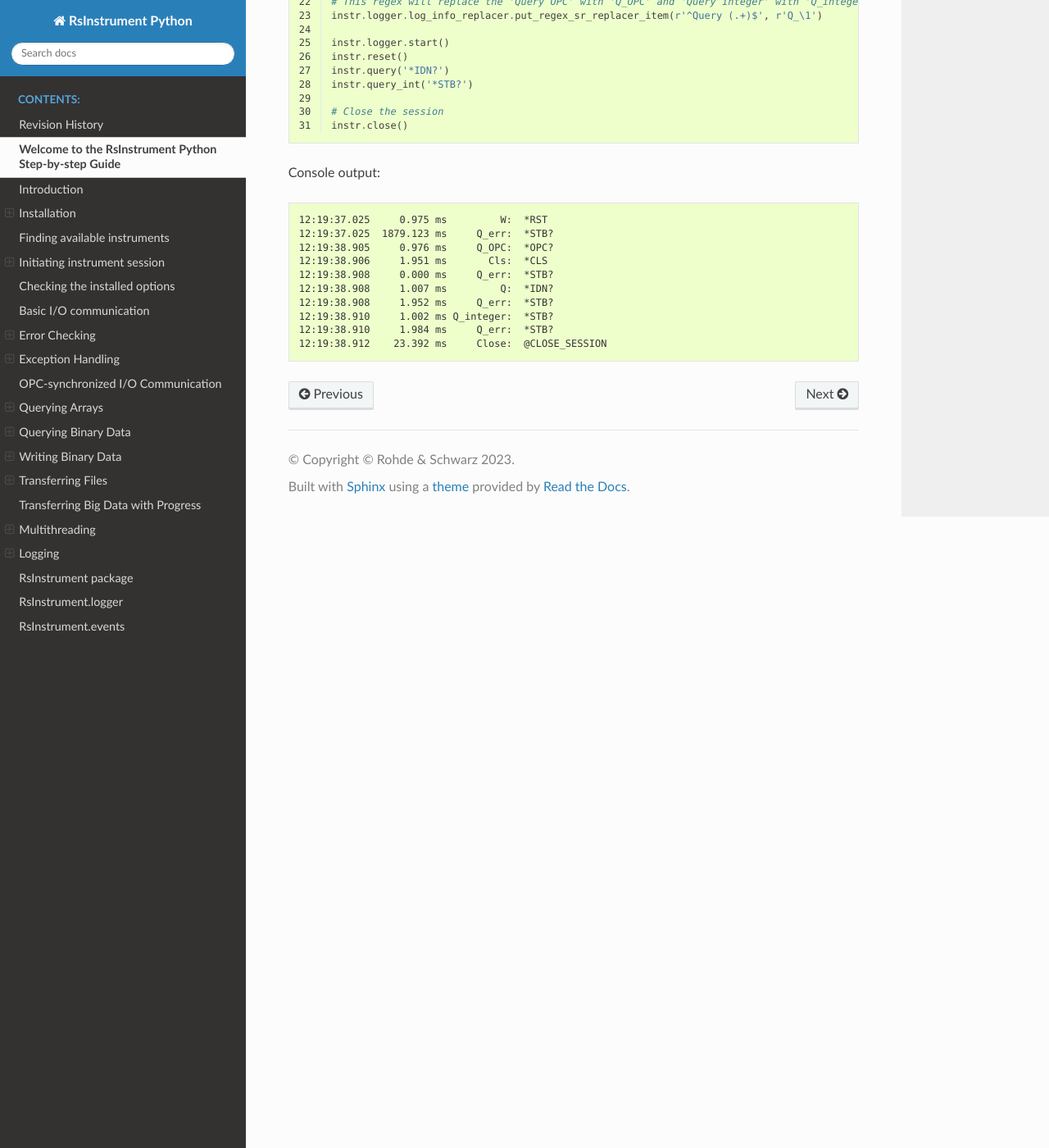
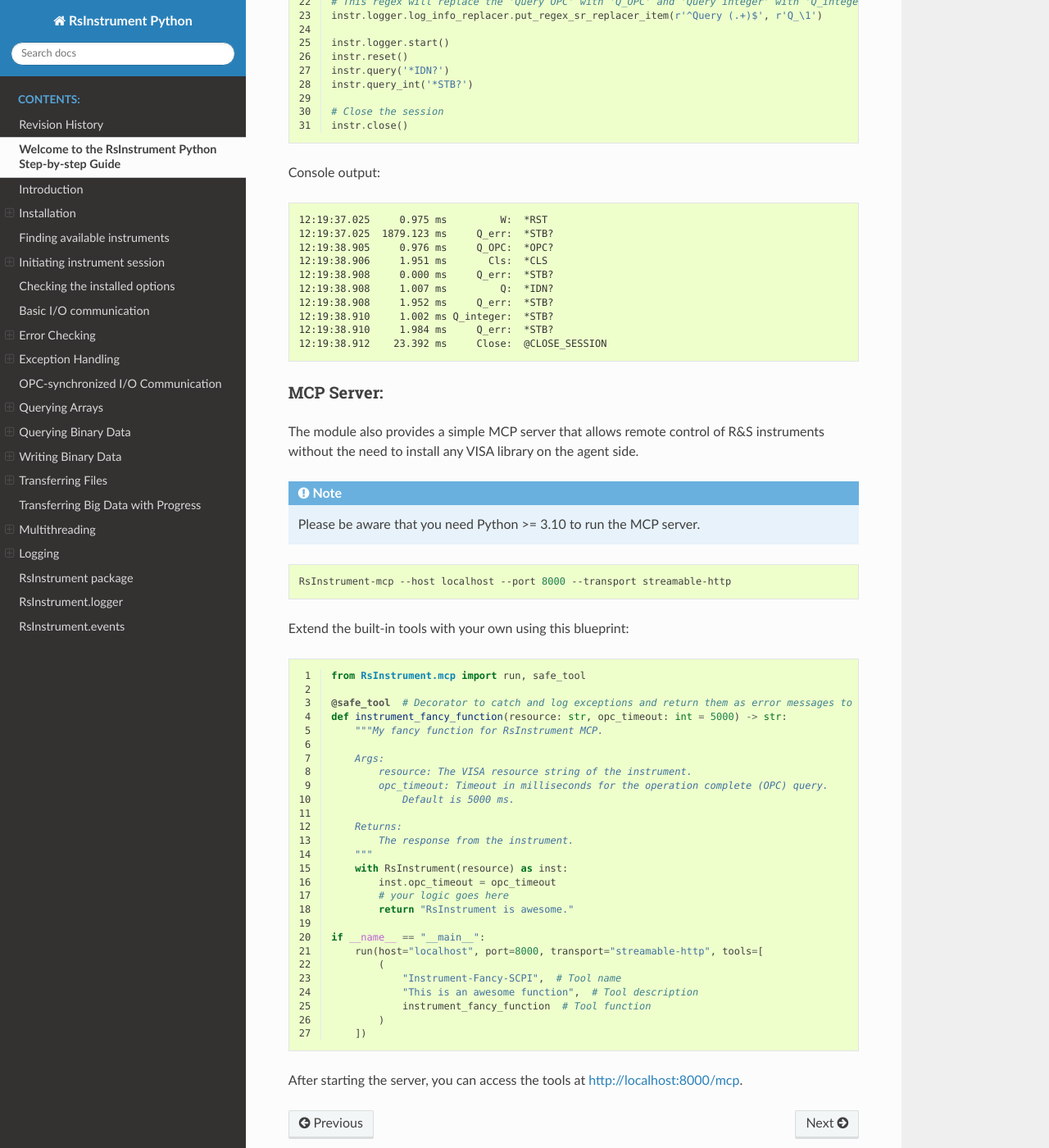
Before and after one commit to Rohde-Schwarz/RsInstrument, a Sphinx documentation site: the page built from docs/source/StepByStepGuide.rst, in a window 1280 px wide and 1400 px high, scrolled down 38566 px. Shown: the whole window at 82% size. Built offline with Sphinx 7.4.7 and the Read the Docs theme 3.1.0, drawn with Linux system fonts in a browser that asks for light colours.

Commit message:
Adding MCP to own docs chapter

```diff
--- /dev/null
+++ b/docs/source/Chapter_17_MCP.rst
@@ -0,0 +1,19 @@
+MCP Server:
+-----------
+
+The module also provides a simple MCP server that allows remote control of R&S instruments without the need to install any VISA library on the agent side.
+
+.. note::
+    Please be aware that you need Python >= 3.10 to run the MCP server.
+
+.. code-block:: shell
+
+    RsInstrument-mcp --host localhost --port 8000 --transport streamable-http
+
+Extend the built-in tools with your own using this blueprint:
+
+.. literalinclude:: Example_CustomTools_MCP.py
+   :language: python
+   :linenos:
+
+After starting the server, you can access the tools at http://localhost:8000/mcp.
--- /dev/null
+++ b/docs/source/Example_CustomTools_MCP.py
@@ -0,0 +1,27 @@
+from RsInstrument.mcp import run, safe_tool
+
+@safe_tool  # Decorator to catch and log exceptions and return them as error messages to the agent
+def instrument_fancy_function(resource: str, opc_timeout: int = 5000) -> str:
+    """My fancy function for RsInstrument MCP.
+
+    Args:
+        resource: The VISA resource string of the instrument.
+        opc_timeout: Timeout in milliseconds for the operation complete (OPC) query.
+            Default is 5000 ms.
+
+    Returns:
+        The response from the instrument.
+    """
+    with RsInstrument(resource) as inst:
+        inst.opc_timeout = opc_timeout
+        # your logic goes here
+        return "RsInstrument is awesome."
+
+if __name__ == "__main__":
+    run(host="localhost", port=8000, transport="streamable-http", tools=[
+        (
+            "Instrument-Fancy-SCPI",  # Tool name
+            "This is an awesome function",  # Tool description
+            instrument_fancy_function  # Tool function
+        )
+    ])
--- a/docs/source/StepByStepGuide.rst
+++ b/docs/source/StepByStepGuide.rst
@@ -19,6 +19,7 @@
 .. include:: Chapter_14_TransferringBigDataWithProgress.rst
 .. include:: Chapter_15_Multithreading.rst
 .. include:: Chapter_16_Logging.rst
+.. include:: Chapter_17_MCP.rst
 
 
 .. toctree::
```
Also changed, not shown: README.rst (+0 -44 lines).
